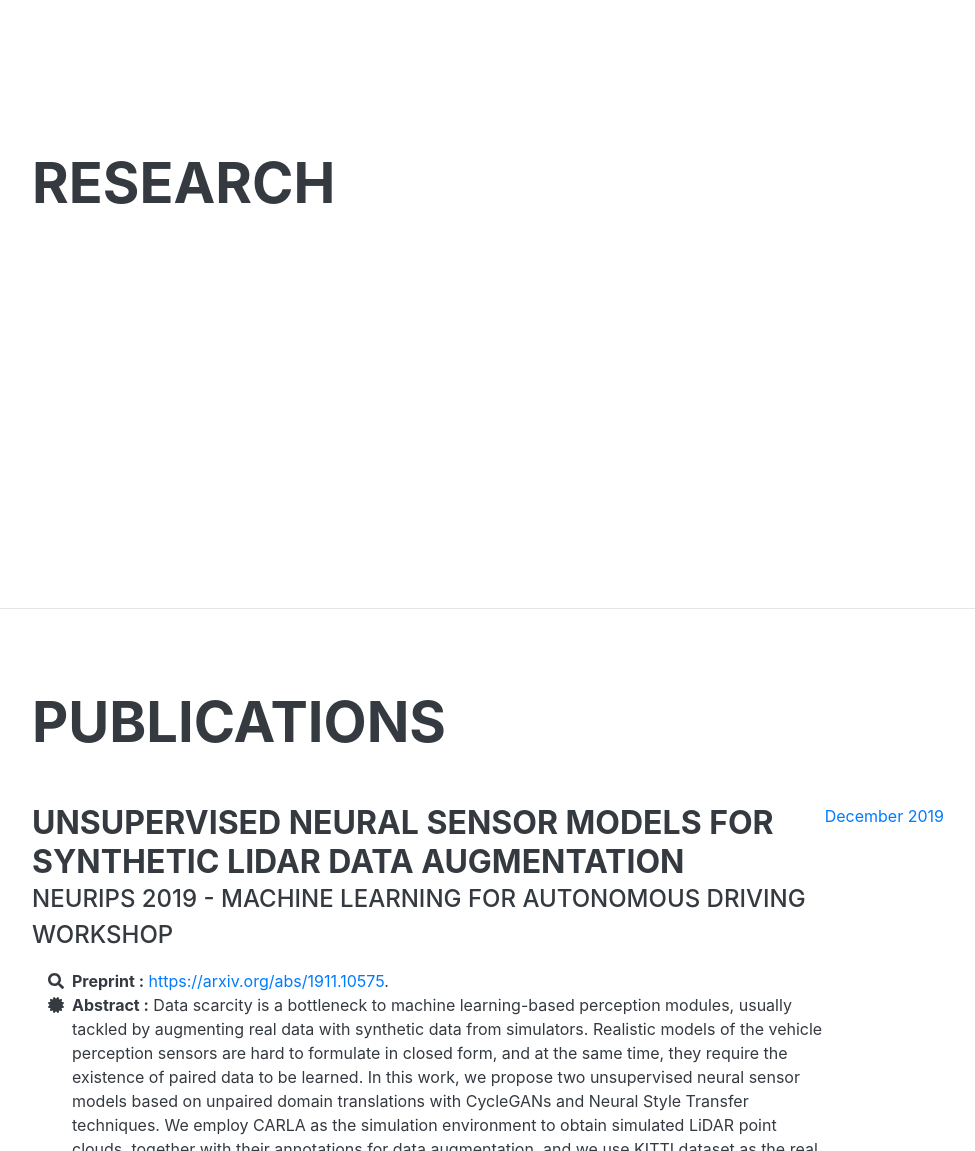
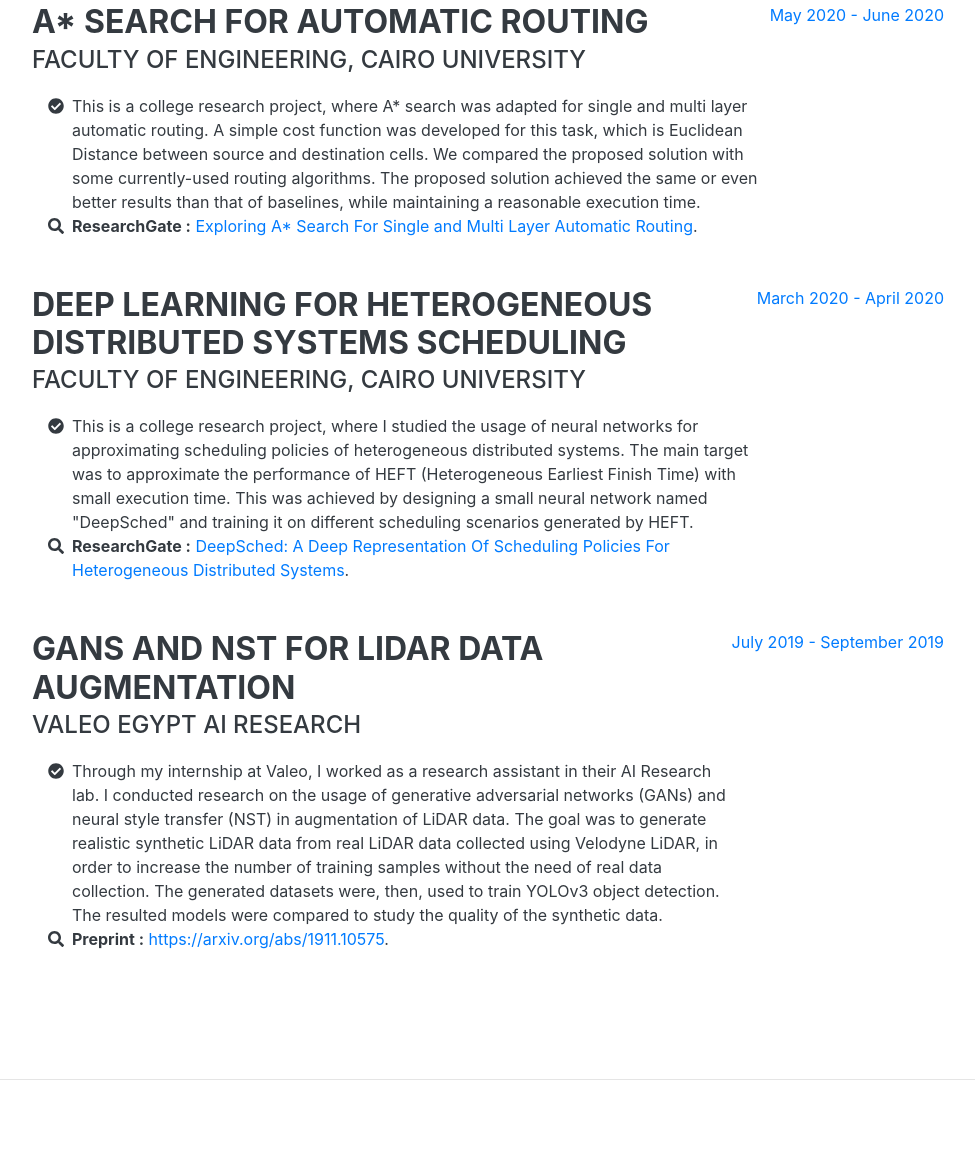
Before and after one commit to DarkGeekMS/DarkGeekMS.github.io, a plain HTML site: page index.html in a window 1280 px wide. Shown: the part 7052-8203 px from the top of the page, without its empty margins (288-1263 px from the left). Drawn offline with nearby package versions, Linux system fonts and the light colour scheme; a web font is replaced by a local one.

Commit message:
add research section

```diff
--- a/index.html
+++ b/index.html
@@ -522,6 +522,63 @@
             <section class="resume-section" id="research">
                 <div class="resume-section-content">
                     <h2 class="mb-5">Research</h2>
+                    <div class="d-flex flex-column flex-md-row justify-content-between mb-5">
+                        <div class="flex-grow-1">
+                            <h3 class="mb-0">A* Search for automatic routing</h3>
+                            <div class="subheading mb-3">Faculty of Engineering, Cairo University</div>
+                            <ul class="fa-ul mb-0">
+                                <li>
+                                    <span class="fa-li"><i class="fa fa-check-circle"></i></span>
+                                    This is a college research project, where A* search was adapted for single and multi layer automatic routing. A simple cost function was developed for this task, which is Euclidean Distance between source and destination cells. We compared the proposed solution with some currently-used routing algorithms. The proposed solution achieved the same or even better results than that of baselines, while maintaining a reasonable execution time.
+                                </li>
+                            </ul>
+                            <ul class="fa-ul mb-0">
+                                <li>
+                                    <span class="fa-li"><i class="fa fa-search"></i></span>
+                                    <b>ResearchGate :</b> <a href="https://www.researchgate.net/publication/343318795_Exploring_A_Search_For_Single_and_Multi_Layer_Automatic_Routing">Exploring A* Search For Single and Multi Layer Automatic Routing</a>.
+                                </li>
+                            </ul>
+                        </div>
+                        <div class="flex-shrink-0"><span class="text-primary">May 2020 - June 2020</span></div>
+                    </div>
+                    <div class="d-flex flex-column flex-md-row justify-content-between mb-5">
+                        <div class="flex-grow-1">
+                            <h3 class="mb-0">Deep Learning for Heterogeneous Distributed Systems Scheduling</h3>
+                            <div class="subheading mb-3">Faculty of Engineering, Cairo University</div>
+                            <ul class="fa-ul mb-0">
+                                <li>
+                                    <span class="fa-li"><i class="fa fa-check-circle"></i></span>
+                                    This is a college research project, where I studied the usage of neural networks for approximating scheduling policies of heterogeneous distributed systems. The main target was to approximate the performance of HEFT (Heterogeneous Earliest Finish Time) with small execution time. This was achieved by designing a small neural network named "DeepSched" and training it on different scheduling scenarios generated by HEFT.
+                                </li>
+                            </ul>
+                            <ul class="fa-ul mb-0">
+                                <li>
+                                    <span class="fa-li"><i class="fa fa-search"></i></span>
+                                    <b>ResearchGate :</b> <a href="https://www.researchgate.net/publication/342915993_DeepSched_A_Deep_Representation_Of_Scheduling_Policies_For_Heterogeneous_Distributed_Systems">DeepSched: A Deep Representation Of Scheduling Policies For Heterogeneous Distributed Systems</a>.
+                                </li>
+                            </ul>
+                        </div>
+                        <div class="flex-shrink-0"><span class="text-primary">March 2020 - April 2020</span></div>
+                    </div>
+                    <div class="d-flex flex-column flex-md-row justify-content-between mb-5">
+                        <div class="flex-grow-1">
+                            <h3 class="mb-0">GANs and NST for LiDAR data augmentation</h3>
+                            <div class="subheading mb-3">Valeo Egypt AI Research</div>
+                            <ul class="fa-ul mb-0">
+                                <li>
+                                    <span class="fa-li"><i class="fa fa-check-circle"></i></span>
+                                    Through my internship at Valeo, I worked as a research assistant in their AI Research lab. I conducted research on the usage of generative adversarial networks (GANs) and neural style transfer (NST) in augmentation of LiDAR data. The goal was to generate realistic synthetic LiDAR data from real LiDAR data collected using Velodyne LiDAR, in order to increase the number of training samples without the need of real data collection. The generated datasets were, then, used to train YOLOv3 object detection. The resulted models were compared to study the quality of the synthetic data.
+                                </li>
+                            </ul>
+                            <ul class="fa-ul mb-0">
+                                <li>
+                                    <span class="fa-li"><i class="fa fa-search"></i></span>
+                                    <b>Preprint :</b> <a href="https://arxiv.org/abs/1911.10575">https://arxiv.org/abs/1911.10575</a>.
+                                </li>
+                            </ul>
+                        </div>
+                        <div class="flex-shrink-0"><span class="text-primary">July 2019 - September 2019</span></div>
+                    </div>
                 </div>
             </section>
             <hr class="m-0" />
```
